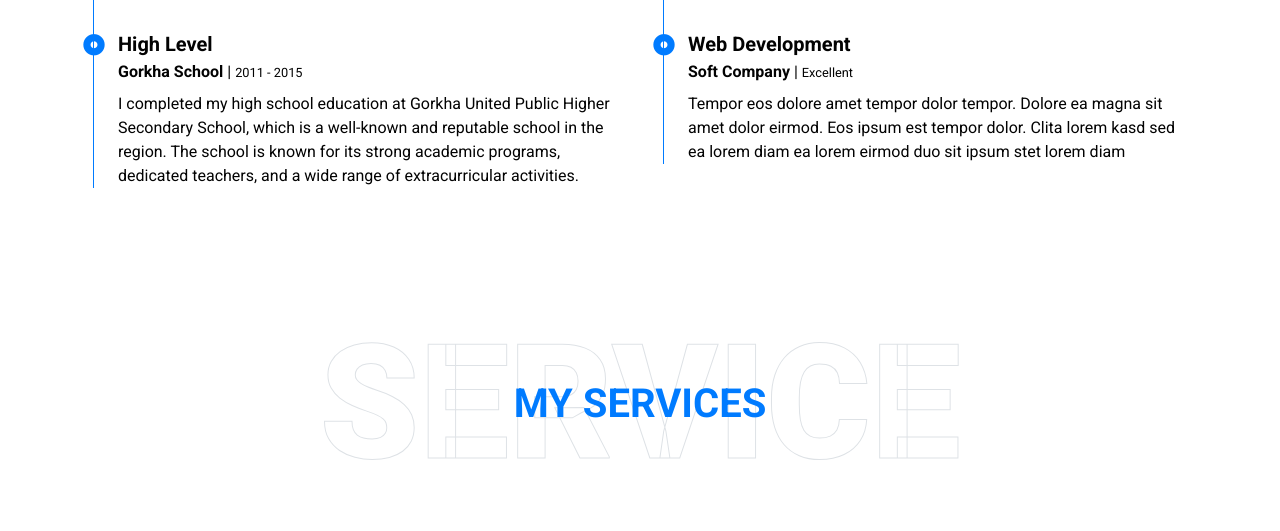
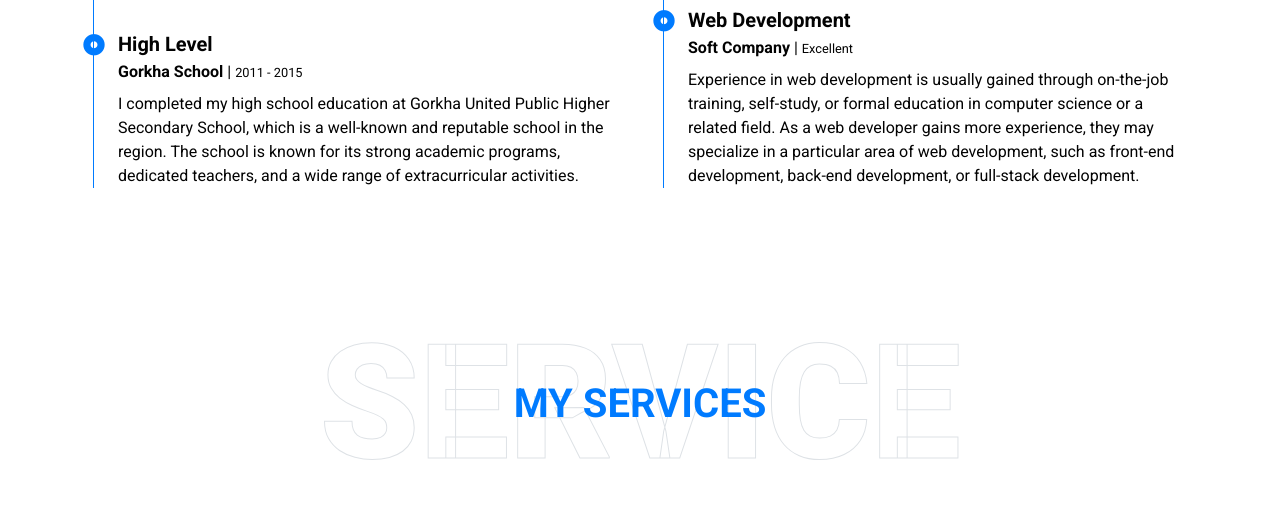
Before and after one commit to utsavshumsher/my-website, a plain HTML site: page index.html in a window 1280 px wide. Shown: the part 3232-3763 px from the top of the page. Drawn offline with nearby package versions, Linux system fonts and the light colour scheme.

Commit message:
completeed

```diff
--- a/index.html
+++ b/index.html
@@ -237,7 +237,7 @@
                             <i class="far fa-dot-circle text-primary position-absolute" style="top: 2px;left: -35px;  font-size: 22px;"></i>
                             <h5 class="font-weight-bold mb-1">Web Development</h5>
                             <p class="mb-2"><strong>Soft Company</strong> | <small> Excellent</small></p>
-                            <p>Tempor eos dolore amet tempor dolor tempor. Dolore ea magna sit amet dolor eirmod. Eos ipsum est tempor dolor. Clita lorem kasd sed ea lorem diam ea lorem eirmod duo sit ipsum stet lorem diam</p>
+                            <p>Experience in web development is usually gained through on-the-job training, self-study, or formal education in computer science or a related field. As a web developer gains more experience, they may specialize in a particular area of web development, such as front-end development, back-end development, or full-stack development.</p>
                         </div>
                     </div>
                 </div>
```
